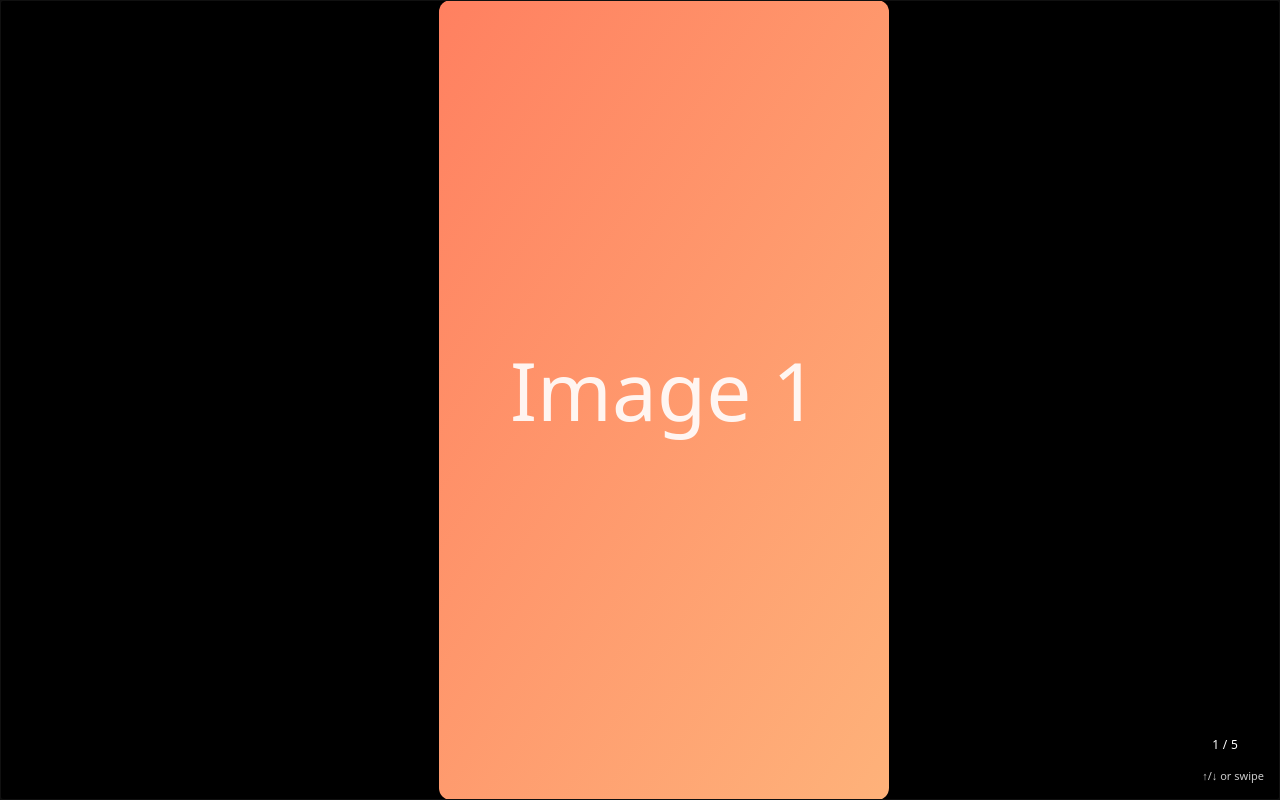
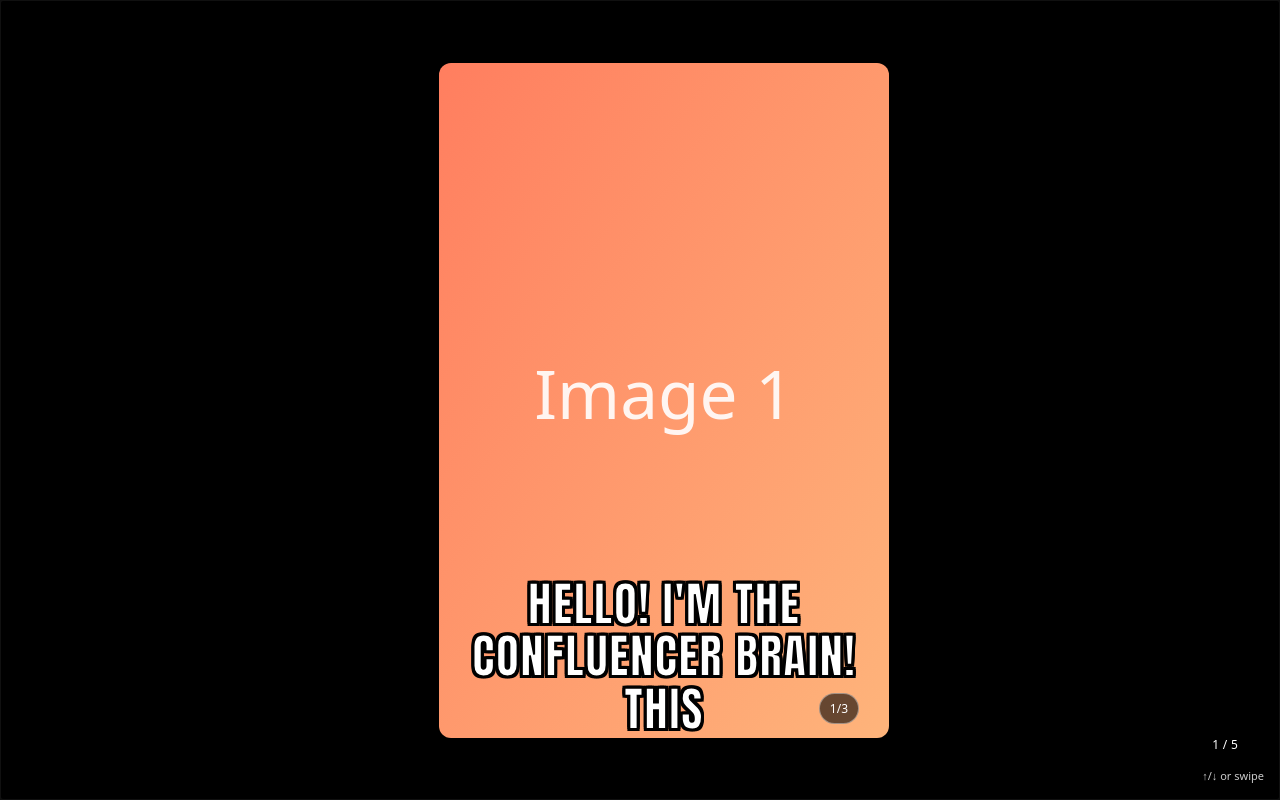
Before and after one commit to TheDollarGameStore/confluencer_client, a React (Vite) app: page / in a window 1280 px wide. Built offline with nearby package versions, Linux system fonts and the light colour scheme.

Commit message:
feat: added option to play audio and show text on the feed

```diff
--- a/package.json
+++ b/package.json
@@ -10,6 +10,7 @@
     "preview": "vite preview"
   },
   "dependencies": {
+    "prop-types": "^15.8.1",
     "react": "^19.1.1",
     "react-dom": "^19.1.1"
   },
--- a/src/App.jsx
+++ b/src/App.jsx
@@ -1,13 +1,9 @@
-import React, { useCallback } from 'react'
 import Feed from './components/Feed'
 import './App.css'
 
 function App() {
-  const handleVisibleChange = useCallback((name, index) => {
-    console.log('App visible image:', index + 1, name)
-  }, [])
 
-  return <Feed onVisibleChange={handleVisibleChange} />
+  return <Feed/>
 }
 
 export default App
--- a/src/components/Feed.jsx
+++ b/src/components/Feed.jsx
@@ -1,42 +1,315 @@
-import React, { useEffect, useRef, useState } from 'react'
+import React, { useEffect, useRef, useState, useCallback } from 'react'
+import PropTypes from 'prop-types'
 import './Feed.css'
 
-const images = [
-  '/images/img1.svg',
-  '/images/img2.svg',
-  '/images/img3.svg',
-  '/images/img4.svg',
-  '/images/img5.svg',
+const data = [
+  {
+    title: 'Image 1',
+    background: '/images/img1.svg',
+    sections: [
+      {
+        text: 'Hello! I\'m the confluencer brain! \nThis shit is driving me bananas. I wanna vibe code myself out of existence',
+        audio: '/audio/audio1.mp3',
+        action: 'explaining1',
+      }
+    ]
+  },
+  {
+    title: 'Image 2',
+    background: '/images/img2.svg',
+    sections: [
+      {
+        text: 'This is the second image in the feed.',
+        audio: '/audio/audio1.mp3',
+        action: 'explaining2',
+      }
+    ]
+  },
+  {
+    title: 'Image 3',
+    background: '/images/img3.svg',
+    sections: [
+      {
+        text: 'This is the third image in the feed.',
+        audio: '/audio/audio3.mp3',
+        action: 'explaining3',
+      }
+    ]
+  },
+  {
+    title: 'Image 4',
+    background: '/images/img4.svg',
+    sections: [
+      {
+        text: 'This is the fourth image in the feed.',
+        audio: '/audio/audio4.mp3',
+        action: 'explaining4',
+      }
+    ]
+  },
+  {
+    title: 'Image 5',
+    background: '/images/img5.svg',
+    sections: [
+      {
+        text: 'This is the fifth image in the feed.',
+        audio: '/audio/audio5.mp3',
+        action: 'explaining5',
+      }
+    ]
+  }
 ]
 
-function Feed({ onVisibleChange }) {
+// Text overlay that fits in max 20% viewport height and chunks long text
+// Also auto-advances pages in sync with audio progress (approx by words)
+const TextOverlay = ({ text, audioRef }) => {
+  const [pages, setPages] = useState([text || ''])
+  const [pageIndex, setPageIndex] = useState(0)
+  const measureRef = useRef(null)
+  const pageRangesRef = useRef([]) // array of [startWordIdx, endWordIdxExclusive]
+  const totalWordsRef = useRef(0)
+
+  const recompute = useCallback(() => {
+    const el = measureRef.current
+    if (!el) return
+    const words = (text || '').trim().split(/\s+/).filter(Boolean)
+    if (words.length === 0) {
+      setPages([''])
+      setPageIndex(0)
+      pageRangesRef.current = []
+      totalWordsRef.current = 0
+      return
+    }
+    // build pages by finding the longest slice that fits into 20vh
+    const out = []
+    const ranges = []
+    let start = 0
+    const fits = (s, e) => {
+      el.innerText = words.slice(s, e).join(' ')
+      // allow tiny epsilon
+      return el.scrollHeight <= el.clientHeight + 1
+    }
+    while (start < words.length) {
+      let low = start + 1
+      let high = words.length
+      let best = low
+      while (low <= high) {
+        const mid = Math.floor((low + high) / 2)
+        if (fits(start, mid)) {
+          best = mid
+          low = mid + 1
+        } else {
+          high = mid - 1
+        }
+      }
+      if (best <= start) best = Math.min(start + 1, words.length)
+      out.push(words.slice(start, best).join(' '))
+      ranges.push([start, best])
+      start = best
+    }
+    el.innerText = ''
+    setPages(out)
+    setPageIndex(0)
+    pageRangesRef.current = ranges
+    totalWordsRef.current = words.length
+  }, [text])
+
+  useEffect(() => {
+    recompute()
+  }, [recompute])
+
+  useEffect(() => {
+    const onResize = () => recompute()
+    window.addEventListener('resize', onResize)
+    return () => window.removeEventListener('resize', onResize)
+  }, [recompute])
+
+  // Auto-advance based on audio currentTime/duration mapped to word index
+  useEffect(() => {
+    const audio = audioRef?.current
+    if (!audio) return
+
+    const updateFromTime = () => {
+      const duration = isFinite(audio.duration) ? audio.duration : 0
+      if (!duration) return
+      const totalWords = totalWordsRef.current || 0
+      if (!totalWords) return
+      const ratio = Math.max(0, Math.min(1, audio.currentTime / duration))
+      const wordIdx = Math.floor(ratio * totalWords)
+      const ranges = pageRangesRef.current || []
+      if (!ranges.length) return
+      // find the page containing this word index
+      let idx = pages.length - 1
+      for (let i = 0; i < ranges.length; i++) {
+        const [s, e] = ranges[i]
+        if (wordIdx >= s && wordIdx < e) {
+          idx = i
+          break
+        }
+      }
+      if (!Number.isNaN(idx) && idx !== pageIndex) {
+        setPageIndex(idx)
+      }
+    }
+
+    // Reset to first page when a new audio starts playing
+    const onPlay = () => setPageIndex(0)
+    const onEnded = () => setPageIndex(pages.length - 1)
+
+    audio.addEventListener('timeupdate', updateFromTime)
+    audio.addEventListener('seeked', updateFromTime)
+    audio.addEventListener('loadedmetadata', updateFromTime)
+    audio.addEventListener('play', onPlay)
+    audio.addEventListener('ended', onEnded)
+    return () => {
+      audio.removeEventListener('timeupdate', updateFromTime)
+      audio.removeEventListener('seeked', updateFromTime)
+      audio.removeEventListener('loadedmetadata', updateFromTime)
+      audio.removeEventListener('play', onPlay)
+      audio.removeEventListener('ended', onEnded)
+    }
+  }, [audioRef, pages.length, pageIndex])
+
+  return (
+    <div
+      style={{
+        position: 'absolute',
+        left: '50%',
+        bottom: '8%',
+        transform: 'translateX(-50%)',
+        width: '92%',
+      }}
+    >
+      <div
+        style={{
+          color: '#fff',
+          fontFamily: 'Impact, Haettenschweiler, "Arial Narrow Bold", sans-serif',
+          textTransform: 'uppercase',
+          fontSize: 'clamp(18px, 5vw, 48px)',
+          letterSpacing: '1px',
+          lineHeight: 1.1,
+          textAlign: 'center',
+          padding: '0 8px',
+          WebkitTextStroke: '2px #000',
+          textShadow:
+            '2px 2px 0 #000, -2px 2px 0 #000, 2px -2px 0 #000, -2px -2px 0 #000, 0 2px 0 #000, 2px 0 0 #000, 0 -2px 0 #000, -2px 0 0 #000',
+          maxHeight: '20vh',
+          overflow: 'hidden',
+          userSelect: 'none',
+          pointerEvents: 'none',
+        }}
+      >
+        {pages[pageIndex] || ''}
+      </div>
+
+      {/* hidden measurer with identical text styles and 20vh constraint */}
+      <div
+        ref={measureRef}
+        style={{
+          position: 'absolute',
+          left: 0,
+          top: 0,
+          width: '100%',
+          visibility: 'hidden',
+          pointerEvents: 'none',
+          color: '#fff',
+          fontFamily: 'Impact, Haettenschweiler, "Arial Narrow Bold", sans-serif',
+          textTransform: 'uppercase',
+          fontSize: 'clamp(18px, 5vw, 48px)',
+          letterSpacing: '1px',
+          lineHeight: 1.1,
+          textAlign: 'center',
+          padding: '0 8px',
+          WebkitTextStroke: '2px #000',
+          textShadow:
+            '2px 2px 0 #000, -2px 2px 0 #000, 2px -2px 0 #000, -2px -2px 0 #000, 0 2px 0 #000, 2px 0 0 #000, 0 -2px 0 #000, -2px 0 0 #000',
+          maxHeight: '20vh',
+          overflow: 'auto',
+        }}
+      />
+
+      {pages.length > 1 && (
+        <button
+          onClick={(e) => {
+            e.stopPropagation()
+            setPageIndex((i) => (i + 1) % pages.length)
+          }}
+          style={{
+            position: 'absolute',
+            right: '12px',
+            bottom: '12px',
+            padding: '6px 10px',
+            borderRadius: '999px',
+            background: 'rgba(0,0,0,0.6)',
+            color: '#fff',
+            border: '1px solid rgba(255,255,255,0.4)',
+            fontSize: '12px',
+            pointerEvents: 'auto',
+            cursor: 'pointer',
+            userSelect: 'none',
+          }}
+          aria-label="More text"
+          title="More text"
+        >
+          {pageIndex + 1}/{pages.length}
+        </button>
+      )}
+    </div>
+  )
+}
+
+TextOverlay.propTypes = {
+  text: PropTypes.string,
+  audioRef: PropTypes.shape({ current: PropTypes.any })
+}
+
+function Feed() {
+
+  const [current, setCurrent] = useState(0)
+
+  const handleVisibleChange = useCallback((name, index) => {
+    setCurrent(index)
+    console.log('App visible image:', index + 1, name)
+  }, [])
+
+  // Audio playback for current image
+  const audioRef = useRef(null)
+
+  useEffect(() => {
+    if (audioRef.current) {
+      audioRef.current.pause()
+      audioRef.current.currentTime = 0
+      audioRef.current.play().catch((e) => { console.error('Audio playback error:', e) })
+    }
+  }, [current])
+
+
   const containerRef = useRef(null)
-  const [current, setCurrent] = useState(0)
-  const total = images.length
+  const total = data.length
 
-  const scrollToIndex = (idx) => {
+  const scrollToIndex = useCallback((idx) => {
     if (!containerRef.current) return
     const clamped = Math.max(0, Math.min(total - 1, idx))
     containerRef.current.scrollTo({
       top: clamped * containerRef.current.clientHeight,
       behavior: 'smooth',
     })
-  }
+  }, [total])
 
-  const next = () => scrollToIndex(current + 1)
-  const prev = () => scrollToIndex(current - 1)
+  const next = useCallback(() => scrollToIndex(current + 1), [current, scrollToIndex])
+  const prev = useCallback(() => scrollToIndex(current - 1), [current, scrollToIndex])
 
   // when the visible image changes, notify parent (and fallback to console log)
   useEffect(() => {
     if (current >= 0 && current < total) {
-      const name = images[current]
-      if (typeof onVisibleChange === 'function') {
-        try { onVisibleChange(name, current) } catch (e) { /* noop */ }
+      const name = data[current].title;
+      if (typeof handleVisibleChange === 'function') {
+        handleVisibleChange(name, current)
       } else {
         console.log('Visible image:', name)
       }
     }
-  }, [current, total, onVisibleChange])
+  }, [current, total, handleVisibleChange])
 
   useEffect(() => {
     const el = containerRef.current
@@ -55,7 +328,7 @@ function Feed({ onVisibleChange }) {
   }, [current, total])
 
   // keyboard
-  const onKeyDown = (e) => {
+  const onKeyDown = useCallback((e) => {
     if (e.key === 'ArrowDown' || e.key === 'PageDown') {
       e.preventDefault();
       next()
@@ -63,14 +336,14 @@ function Feed({ onVisibleChange }) {
       e.preventDefault();
       prev()
     }
-  }
+  }, [next, prev])
 
   // touch (basic vertical swipe)
   const touchStartY = useRef(null)
-  const onTouchStart = (e) => {
+  const onTouchStart = useCallback((e) => {
     touchStartY.current = e.touches[0]?.clientY ?? 0
-  }
-  const onTouchEnd = (e) => {
+  }, [])
+  const onTouchEnd = useCallback((e) => {
     const endY = e.changedTouches[0]?.clientY ?? 0
     const dy = endY - (touchStartY.current ?? 0)
     const threshold = 50
@@ -79,27 +352,19 @@ function Feed({ onVisibleChange }) {
       else prev()
     }
     touchStartY.current = null
-  }
+  }, [next, prev])
 
   // mouse drag support
   const isDragging = useRef(false)
   const mouseStartY = useRef(null)
 
-  const onMouseDown = (e) => {
-    mouseStartY.current = e.clientY
-    isDragging.current = true
-    containerRef.current?.classList.add('dragging')
-    window.addEventListener('mousemove', onMouseMove, { passive: false })
-    window.addEventListener('mouseup', onMouseUp)
-  }
-
-  const onMouseMove = (e) => {
+  const onMouseMove = useCallback((e) => {
     if (!isDragging.current) return
     // prevent text selection while dragging
     e.preventDefault()
-  }
+  }, [])
 
-  const onMouseUp = (e) => {
+  const onMouseUp = useCallback((e) => {
     if (!isDragging.current) return
     const endY = e.clientY
     const dy = endY - (mouseStartY.current ?? 0)
@@ -113,22 +378,69 @@ function Feed({ onVisibleChange }) {
     containerRef.current?.classList.remove('dragging')
     window.removeEventListener('mousemove', onMouseMove)
     window.removeEventListener('mouseup', onMouseUp)
-  }
+  }, [next, prev, onMouseMove])
+
+  const onMouseDown = useCallback((e) => {
+    mouseStartY.current = e.clientY
+    isDragging.current = true
+    containerRef.current?.classList.add('dragging')
+    window.addEventListener('mousemove', onMouseMove, { passive: false })
+    window.addEventListener('mouseup', onMouseUp)
+  }, [onMouseMove, onMouseUp])
+
+  console.log('Render Feed, current:', current);
+  console.log('Render Feed, audio src:', data[current].sections[0].audio);
+
+  // Imperatively attach interactions to avoid a11y JSX warnings on non-interactive elements
+  useEffect(() => {
+    const el = containerRef.current
+    if (!el) return
+    // touch
+    el.addEventListener('touchstart', onTouchStart, { passive: true })
+    el.addEventListener('touchend', onTouchEnd, { passive: true })
+    // mouse
+    el.addEventListener('mousedown', onMouseDown)
+    // keyboard on window
+    window.addEventListener('keydown', onKeyDown)
+    return () => {
+      el.removeEventListener('touchstart', onTouchStart)
+      el.removeEventListener('touchend', onTouchEnd)
+      el.removeEventListener('mousedown', onMouseDown)
+      window.removeEventListener('keydown', onKeyDown)
+    }
+  }, [onTouchStart, onTouchEnd, onMouseDown, onKeyDown])
 
   return (
     <div
       className="feed-container"
       ref={containerRef}
-      tabIndex={0}
-      onKeyDown={onKeyDown}
-      onTouchStart={onTouchStart}
-      onTouchEnd={onTouchEnd}
-  onMouseDown={onMouseDown}
+      role="application"
+      aria-label="Feed content"
     >
-      {images.map((src, index) => (
-        <div className="feed-item" key={index}>
-          <div className="feed-frame">
-            <img src={src} alt={`Feed ${index + 1}`} draggable={false} />
+      {/* Audio element for current image */}
+      <audio
+        ref={audioRef}
+        src={data[current].sections[0].audio}
+        preload="auto"
+      >
+        <track
+          kind="captions"
+          srcLang="en"
+          label="English captions"
+          src="data:text/vtt,WEBVTT"
+          default
+        />
+      </audio>
+      {data.map((item, index) => (
+        <div className="feed-item" key={item.title}>
+          <div className="feed-frame" style={{ position: 'relative' }}>
+            <img
+              src={item.background}
+              alt={`Feed ${index + 1}`}
+              draggable={false}
+              style={{ display: 'block', width: '100%', height: 'auto', userSelect: 'none', pointerEvents: 'none' }}
+            />
+            <TextOverlay text={item.sections[0].text} audioRef={audioRef} />
           </div>
         </div>
       ))}
```
Also changed, not shown: 2 other files (tests, documents, lock files or other folders).
